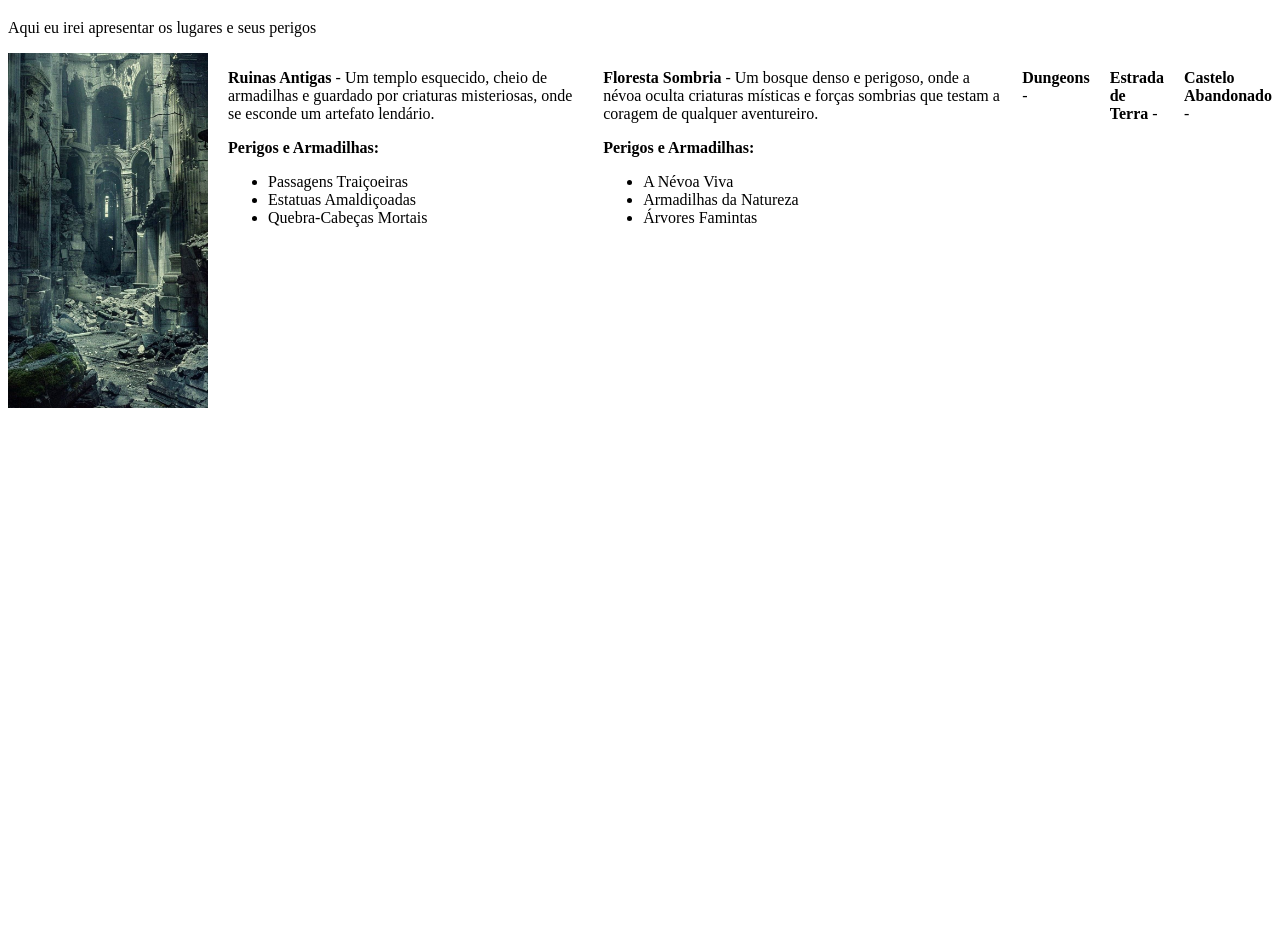
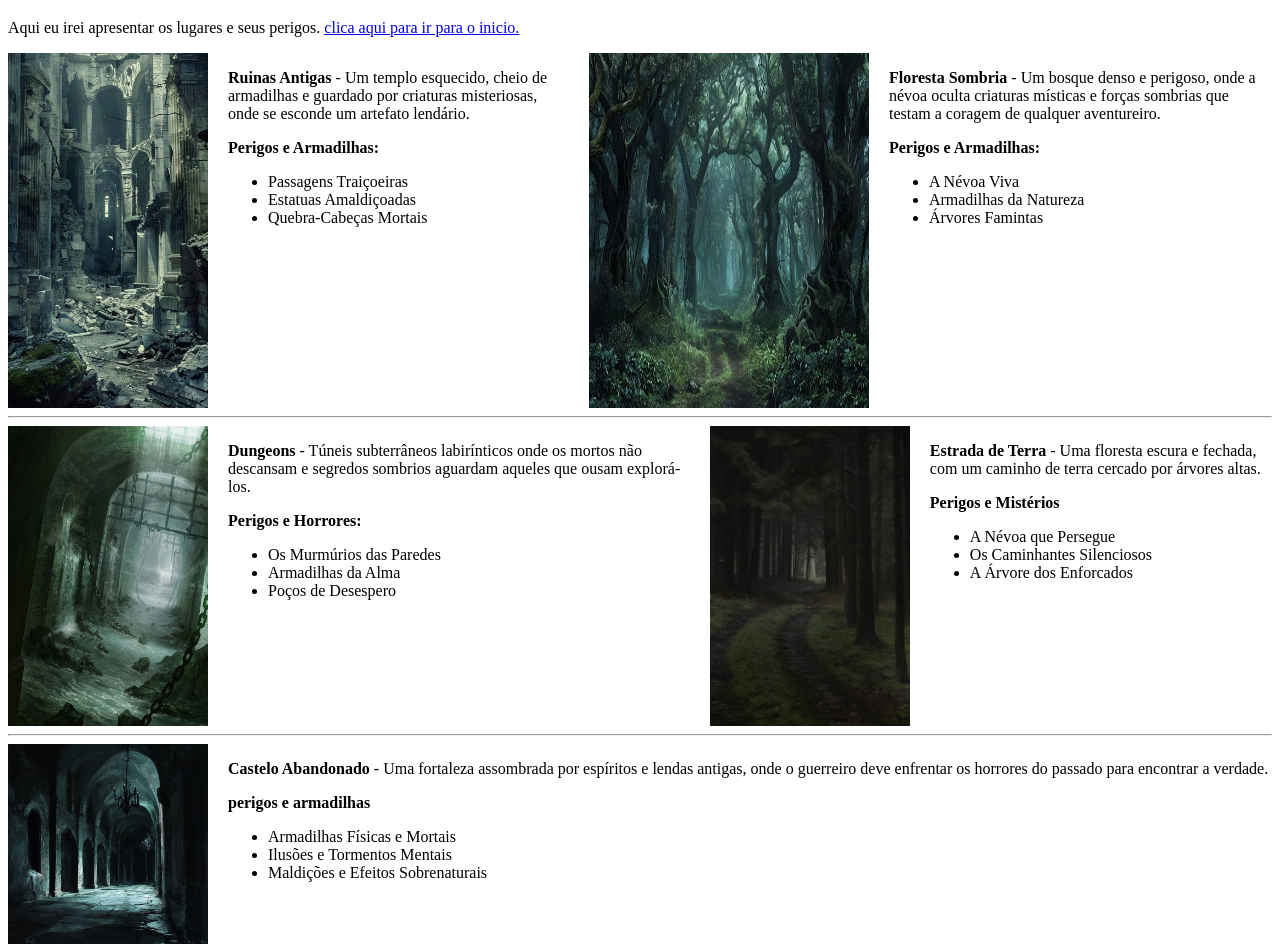
Before and after one commit to MarcusBrzerra/ProjetoInterface, a plain HTML site: page page/pagina2.html in a window 1280 px wide. Shown: the part 61-1013 px from the top of the page. Before the commit the page ends 800 px from the top, so only its background shows below. Drawn offline with Linux system fonts and the light colour scheme.

Commit message:
Atualizei a pagina de Ambientes

```diff
--- a/page/pagina2.html
+++ b/page/pagina2.html
@@ -8,7 +8,8 @@
 <body>
     <!--Apresentação/Introdução-->
     <h1>Olá Jogador!</h1>
-    <p>Aqui eu irei apresentar os lugares e seus perigos</p>
+    <p>Aqui eu irei apresentar os lugares e seus perigos. <a href="/index.html">clica aqui para ir para o inicio.</a></p>
+    <!--5 imagens com lugares que o jogador conhece, o nome dos lugares e descrições-->
     <div style="display: flex; gap: 20px;">
         <img src="/image/Ruinas Antigas.jpg" alt="Uma grande construção antiga, com colunas quebradas, paredes rachadas e escombros espalhados pelo chão." width="200">
         <div>
@@ -20,6 +21,7 @@
                 <li>Quebra-Cabeças Mortais</li>
             </ul>
         </div>
+        <img src="/image/Floresta Sombria.jpg" alt="Uma floresta escura e fechada, com árvores retorcidas e galhos entrelaçados." width="280">
         <div>
             <p><b>Floresta Sombria</b> - Um bosque denso e perigoso, onde a névoa oculta criaturas místicas e forças sombrias que testam a coragem de qualquer aventureiro.</p>
             <p><b>Perigos e Armadilhas:</b></p>
@@ -29,10 +31,42 @@
                 <li>Árvores Famintas</li>
             </ul>
         </div>
-        <p><b>Dungeons</b> - </p>
-        <p><b>Estrada de Terra</b> - </p>
-        <p><b>Castelo Abandonado</b> - </p>
     </div>
-    <!--5 imagens com lugares que o jogador conhece, o nome dos lugares e descrições-->
+    <hr>
+    <div style="display: flex; gap: 20px;">
+        <img src="/image/Dungeons.jpg" alt="Um esgoto escuro e alagado, com água corrente, paredes de pedra antigas e correntes enferrujadas penduradas." width="200">
+        <div>
+            <p><b>Dungeons</b> - Túneis subterrâneos labirínticos onde os mortos não descansam e segredos sombrios aguardam aqueles que ousam explorá-los.</p>
+            <p><b>Perigos e Horrores:</b></p>
+            <ul>
+                <li>Os Murmúrios das Paredes</li>
+                <li>Armadilhas da Alma</li>
+                <li>Poços de Desespero</li>
+            </ul>
+        </div>
+        <img src="/image/Estrada de terra.jpg" alt="Uma floresta escura e fechada, com um caminho de terra cercado por árvores altas." width="200">
+        <div>
+            <p><b>Estrada de Terra</b> - Uma floresta escura e fechada, com um caminho de terra cercado por árvores altas.</p>
+            <p><b>Perigos e Mistérios</b></p>
+            <ul>
+                <li>A Névoa que Persegue</li>
+                <li>Os Caminhantes Silenciosos</li>
+                <li>A Árvore dos Enforcados</li>
+            </ul>
+        </div>
+    </div>
+    <hr>
+    <div style="display: flex; gap: 20px;">
+        <img src="/image/Castelo Abandonado.jpg" alt="Um corredor escuro e antigo, com arcos e colunas de pedra." width="200">
+        <div>
+            <p><b>Castelo Abandonado</b> - Uma fortaleza assombrada por espíritos e lendas antigas, onde o guerreiro deve enfrentar os horrores do passado para encontrar a verdade.</p>
+            <p><b>perigos e armadilhas</b></p>
+            <ul>
+                <li>Armadilhas Físicas e Mortais</li>
+                <li>Ilusões e Tormentos Mentais</li>
+                <li>Maldições e Efeitos Sobrenaturais</li>
+            </ul>
+        </div>
+    </div>
 </body>
 </html>
```
Also changed, not shown: image/Castelo Abandonado.jpg (added), image/Dungeons.jpg (added), image/Estrada de terra.jpg (added), image/Floresta Sombria.jpg (added).
